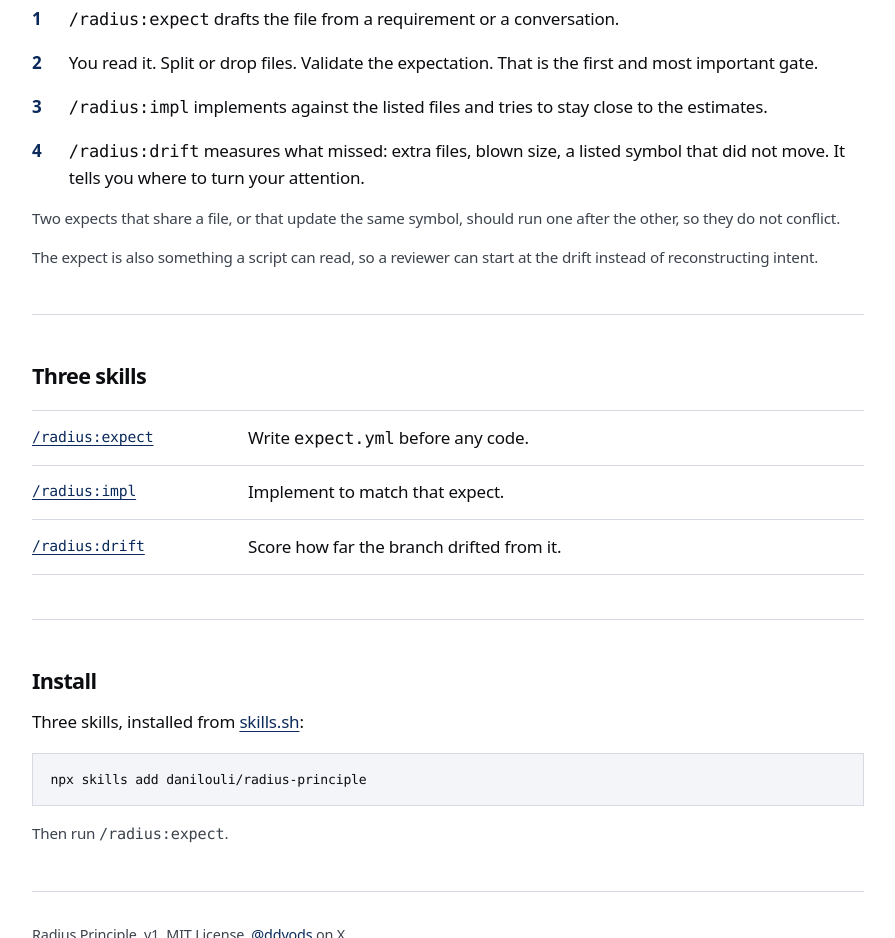
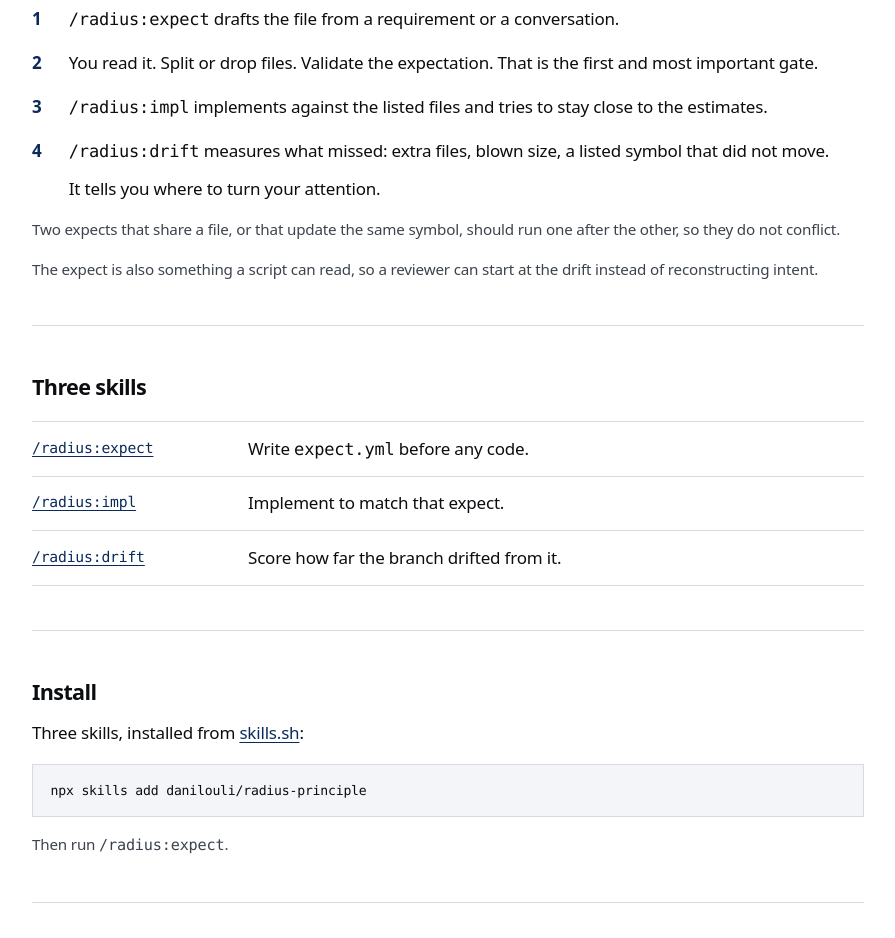
Before and after one commit to Danilouli/radius-principle, a website: page site/index.html in a window 1280 px wide. Shown: the part 1920-2858 px from the top of the page, without its empty margins (192-1087 px from the left). Drawn offline with Linux system fonts and the light colour scheme.

Commit message:
a small br

```diff
--- a/site/index.html
+++ b/site/index.html
@@ -136,7 +136,9 @@ files:
             </li>
             <li>
               <span class="n">4</span>
-              <span><code>/radius:drift</code> measures what missed: extra files, blown size, a listed symbol that did not move. It tells you where to turn your attention.</span>
+              <span><code>/radius:drift</code> measures what missed: extra files, blown size, a listed symbol that did not move.</span>
+              <br/>
+              <span>It tells you where to turn your attention.</span>
             </li>
           </ol>
           <p class="note">
```
